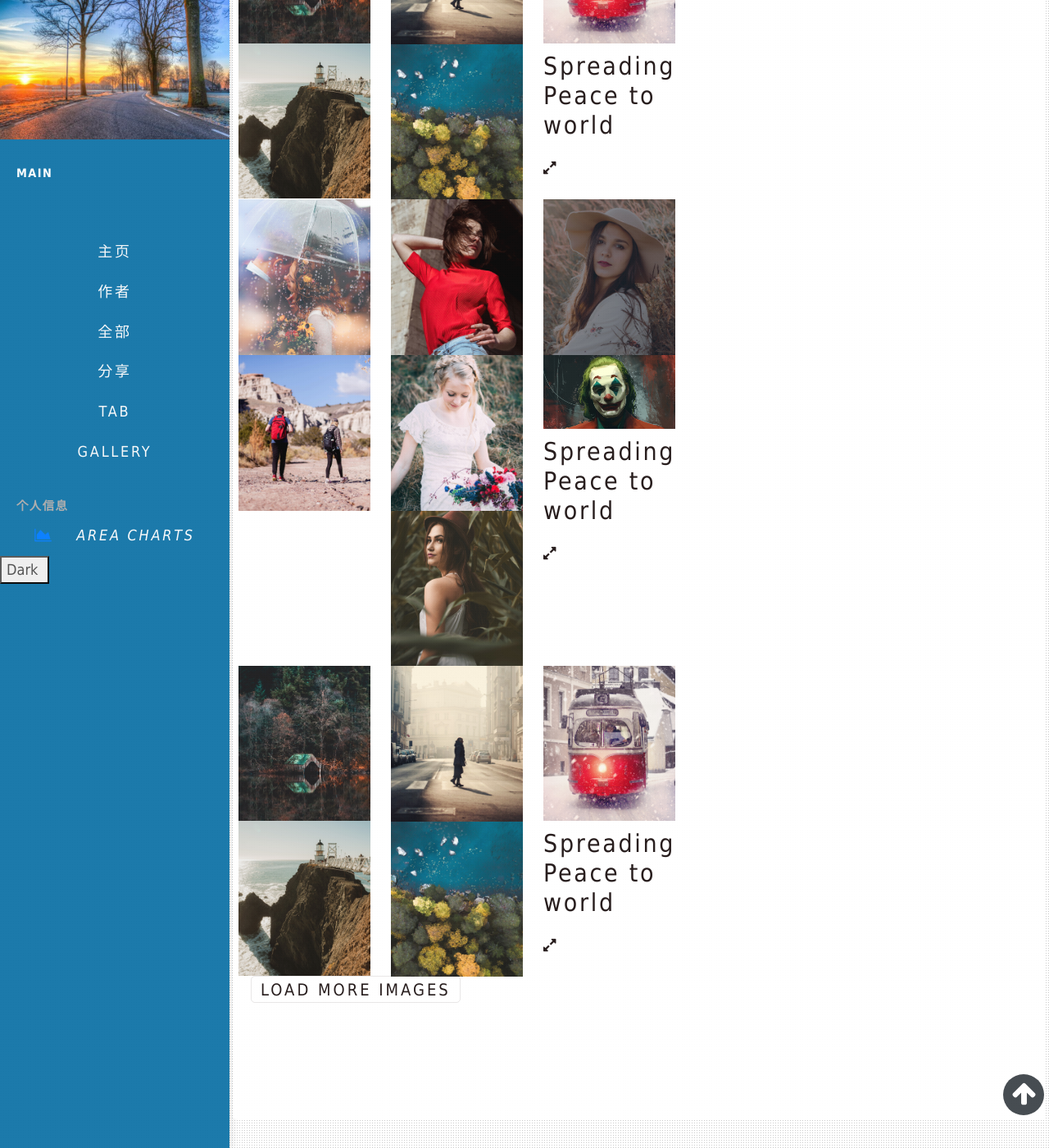
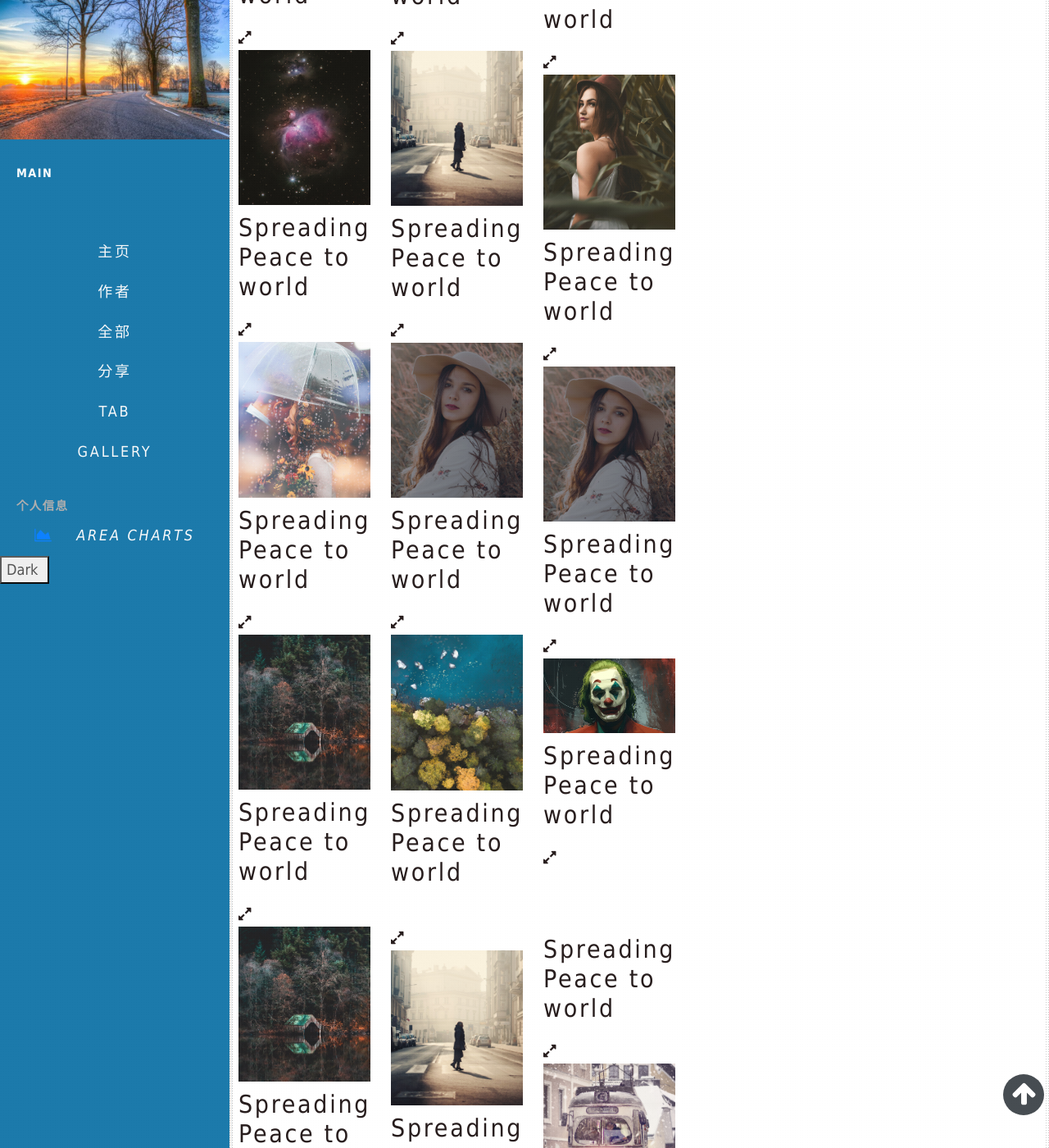
Before and after one commit to nengwuzhi/nengwuzhi.github.ioce, a Jekyll site: the page built from pages/gallery.html, in a window 1280 px wide and 1400 px high, scrolled down 2001 px. Shown: the whole window at 82% size. Built offline with Jekyll 4.4.1, drawn with Linux system fonts in a browser that asks for light colours; nearby versions of some CDN libraries; some of the changed text lies outside the part shown.

Commit message:
Update gallery.html

```diff
--- a/pages/gallery.html
+++ b/pages/gallery.html
@@ -35,12 +35,13 @@
         					{% for image in site.static_files %}
                                                 {% if image.path contains 'img/gallery' %}
         					 <img src="{{ site.baseurl }}{{ image.path }}" alt="image" />
+        					<div class="hover">
+        						<a href="#"><h4>Spreading Peace to world</h4></a>
+        						<a data-fancybox="gallery" class="light" href="/img/gallery/gallery-4.jpg"><i class="fa fa-expand"></i></a>
+        					</div>
         					{% endif %}
         					{% endfor %}
-        					<div class="hover">
-        						<a href="#"><h4>Spreading Peace to world</h4></a>
-        						<a data-fancybox="gallery" class="light" href="{{ site.baseurl }}{{ image.path }}"><i class="fa fa-expand"></i></a>
-        					</div>
+
         				</div>
         			</div>
         			<div class="card-columns ap">
@@ -48,12 +49,13 @@
         					{% for image in site.static_files %}
                                                 {% if image.path contains 'img/gallery/Architecture' %}
         					 <img src="{{ site.baseurl }}{{ image.path }}" alt="image" />
+        					<div class="hover">
+        						<a href="#"><h4>Spreading Peace to world</h4></a>
+        						<a data-fancybox="gallery" class="light" href="/img/gallery/gallery-4.jpg"><i class="fa fa-expand"></i></a>
+        					</div>
         					{% endif %}
         					{% endfor %}
-        					<div class="hover">
-        						<a href="#"><h4>Spreading Peace to world</h4></a>
-        						<a class="light" href="/img/gallery/gallery-2.jpg"><i class="fa fa-expand"></i></a>
-        					</div>
+
         				</div>
         			</div>
         			<div class="card-columns unp">
@@ -61,13 +63,14 @@
         					{% for image in site.static_files %}
                                                 {% if image.path contains 'img/gallery/people' %}
         					 <img src="{{ site.baseurl }}{{ image.path }}" alt="image" />
+        					<div class="hover">
+        						<a href="#"><h4>Spreading Peace to world</h4></a>
+        						<a data-fancybox="gallery" class="light" href="/img/gallery/gallery-4.jpg"><i class="fa fa-expand"></i></a>
+        					</div>
         					{% endif %}
         					{% endfor %}
 
-        					<div class="hover">
-        						<a href="#"><h4>Spreading Peace to world</h4></a>
-        						<a class="light" href="/img/gallery/gallery-3.jpg"><i class="fa fa-expand"></i></a>
-        					</div>
+
         				</div>
         			</div>
         			<div class="card-columns unp">
@@ -75,12 +78,12 @@
         					{% for image in site.static_files %}
                                                 {% if image.path contains 'img/gallery/Architecture' %}
         					 <img src="{{ site.baseurl }}{{ image.path }}" alt="image" />
-        					{% endif %}
-        					{% endfor %}
         					<div class="hover">
         						<a href="#"><h4>Spreading Peace to world</h4></a>
         						<a data-fancybox="gallery" class="light" href="/img/gallery/gallery-4.jpg"><i class="fa fa-expand"></i></a>
         					</div>
+        					{% endif %}
+        					{% endfor %}
         				</div>
         			</div>
         		</div>
```
